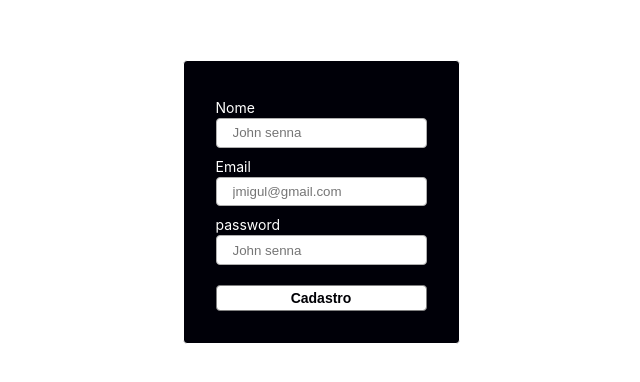
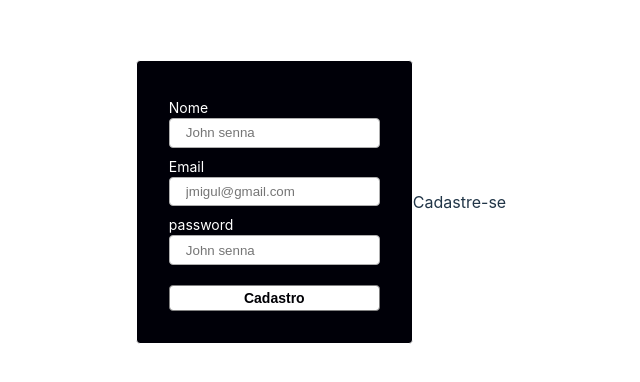
Before and after one commit to JMiguel-arlopes/ts_with_js_training, a React (Vite) app: page / in a window 1280 px wide. Shown: the part 198-580 px from the top of the page, without its empty margins (319-959 px from the left). Built offline with nearby package versions, Linux system fonts and the light colour scheme.

Commit message:
inserindo função de cadastro

```diff
--- a/src/App.tsx
+++ b/src/App.tsx
@@ -37,6 +37,7 @@ function App() {
     <>
       <section className="container">
         <Form onChangeText={onChangeText} submit={submit} user={user} />
+        <p>Cadastre-se</p>
       </section>
     </>
   );
```
